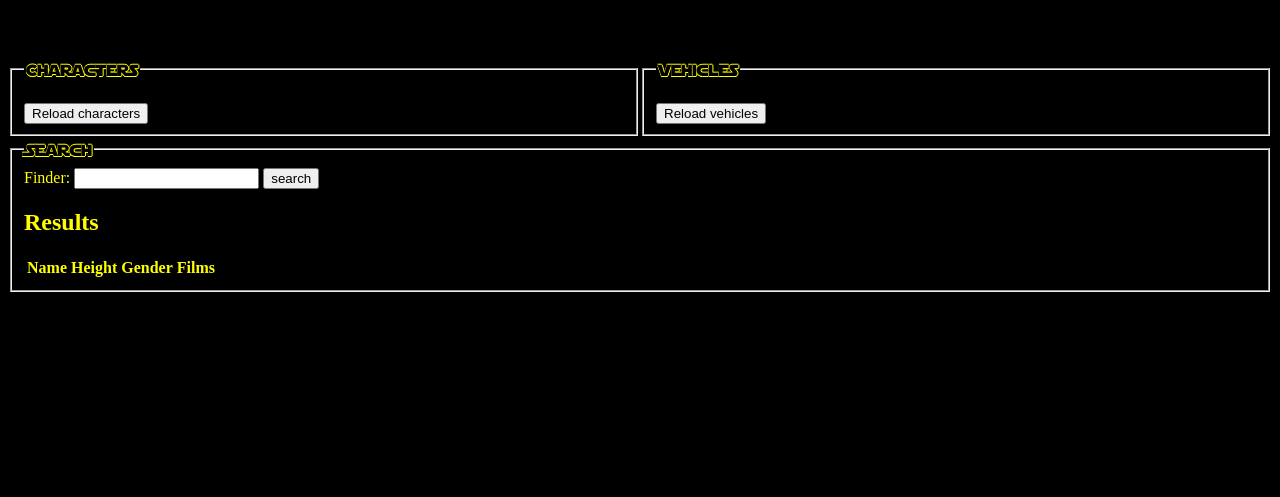
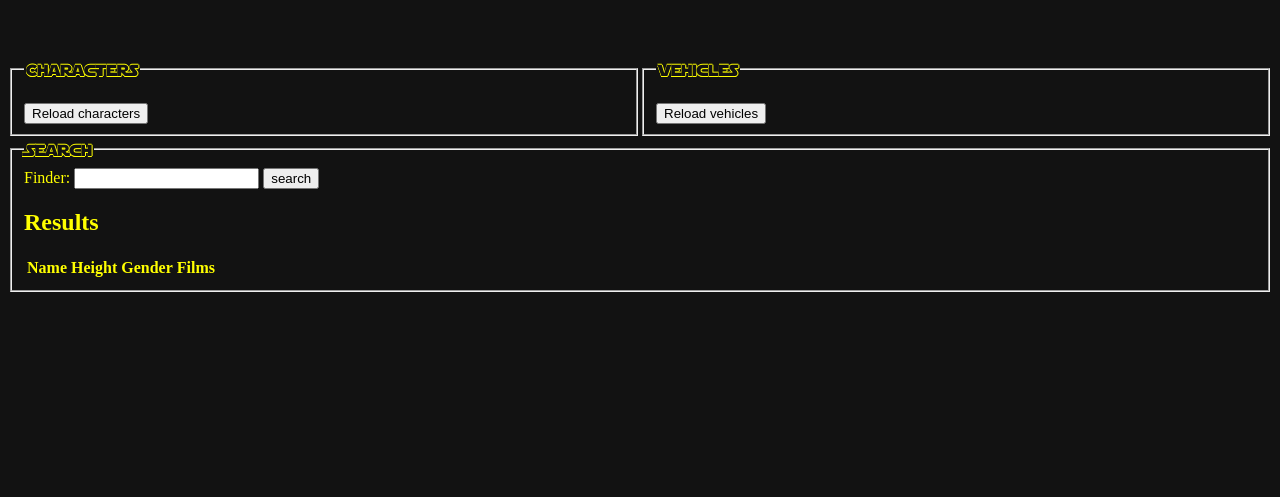
Before and after one commit to aitoraznar/curso-dev-tools, a plain HTML site: page index.html in a window 1280 px wide. Shown: the part 303-800 px from the top of the page. Drawn offline with Linux system fonts and the light colour scheme; no server answers.

Commit message:
New BG black color

```diff
--- a/styles/styles.css
+++ b/styles/styles.css
@@ -5,7 +5,7 @@
 
 body {
 	/*background-image: url('../assets/images/Star-Wars-Wallpaper-003.jpg');*/
-	background: black;
+	background: #121212;
 	color: yellow;
 }
 
@@ -22,7 +22,7 @@ h1 {
 .star-wars-font {
 	font-family: 'StarWarsJedi', 'Liberation Serif';
 	text-shadow: 1px 0px yellow, 0 1px yellow, 0 1px yellow, 0 -1px yellow;
-	color: black;
+	color: #121212;
 }
 
 .text-center {
```
